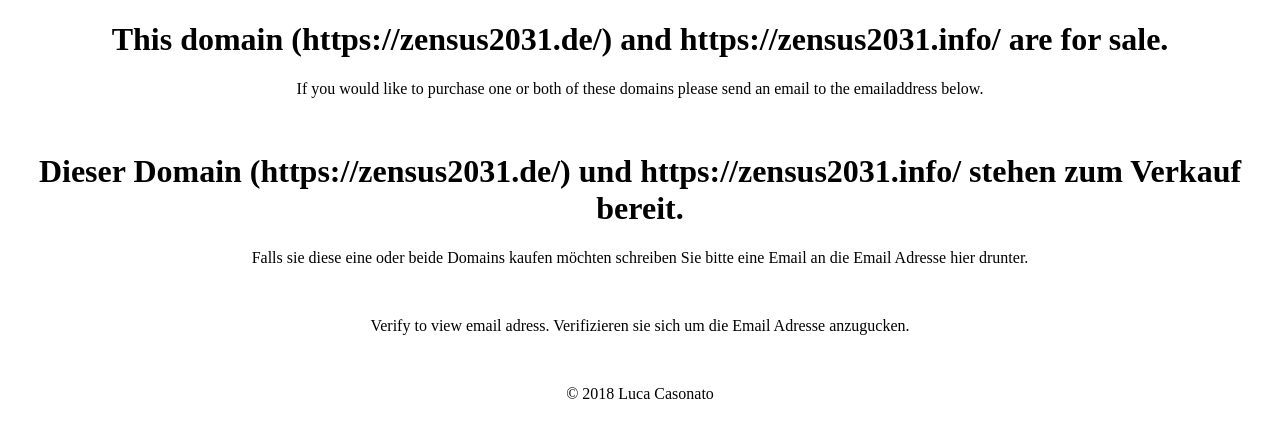
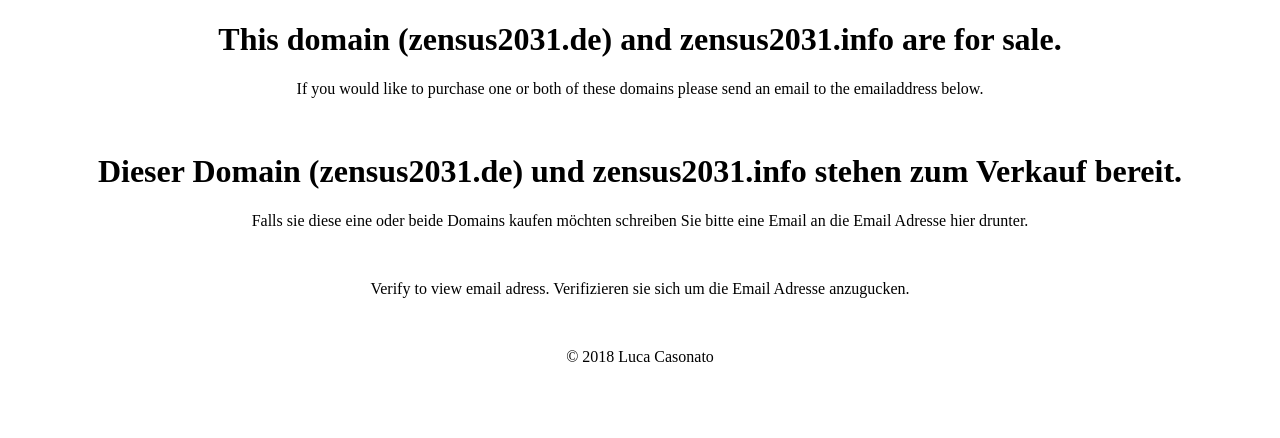
Before and after one commit to CreativeGuy2013/ZENSUS2031, a plain HTML site: page index.html in a window 1280 px wide. Drawn offline with Linux system fonts and the light colour scheme.

Commit message:
Update index.html

```diff
--- a/index.html
+++ b/index.html
@@ -19,10 +19,10 @@
     </head>
     <body>
         <center>
-            <h1>This domain (https://zensus2031.de/) and https://zensus2031.info/ are for sale.</h1>
+            <h1>This domain (zensus2031.de) and zensus2031.info are for sale.</h1>
             <p>If you would like to purchase one or both of these domains please send an email to the emailaddress below.</b></p>
             <br>
-            <h1>Dieser Domain (https://zensus2031.de/) und https://zensus2031.info/ stehen zum Verkauf bereit.</h1>
+            <h1>Dieser Domain (zensus2031.de) und zensus2031.info stehen zum Verkauf bereit.</h1>
             <p>Falls sie diese eine oder beide Domains kaufen möchten schreiben Sie bitte eine Email an die Email Adresse hier drunter.</b></p>
             <br>
             <div class="g-recaptcha" data-sitekey="6LfMmEwUAAAAAFpimeI4xHIcpBRgzFt-ZO8xMpPn" data-callback="showEmail"></div>
```
